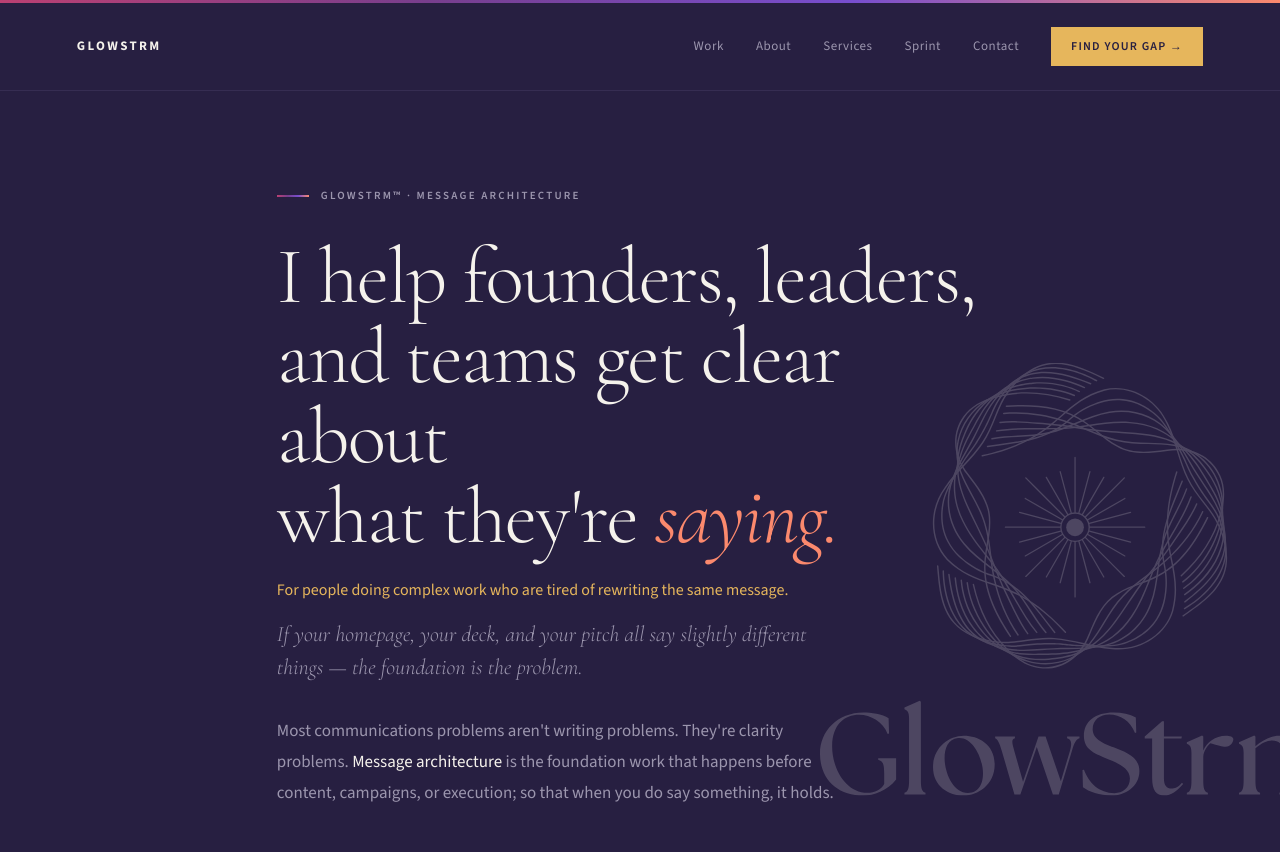
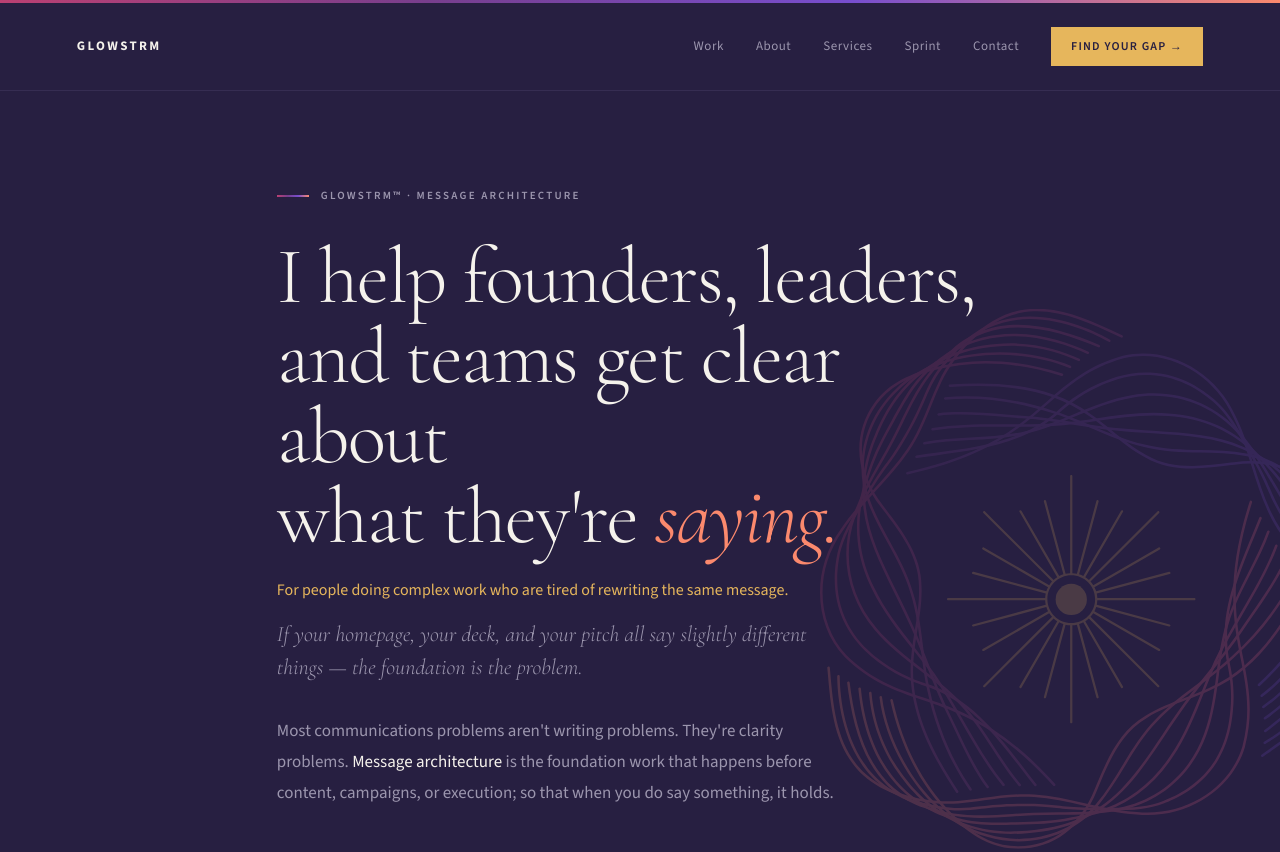
Before and after one commit to n0rthn0de/glowstrm, a plain HTML site: page index.html in a window 1280 px wide. Shown: the top 852 px of the page. Drawn offline with nearby package versions, Linux system fonts and the light colour scheme.

Commit message:
Update index.html

```diff
--- a/index.html
+++ b/index.html
@@ -177,7 +177,7 @@
 
 <!-- ── HERO ── -->
 <section class="hero">
-  <img src="assets/Flat Logo Light - Primary.svg" class="hero-mark" alt="" aria-hidden="true">
+  <img src="glowstrm-mark.svg" class="hero-mark" alt="" aria-hidden="true">
   <div class="container">
     <p class="hero-tagline">GlowStrm™ · Message Architecture</p>
 
```
